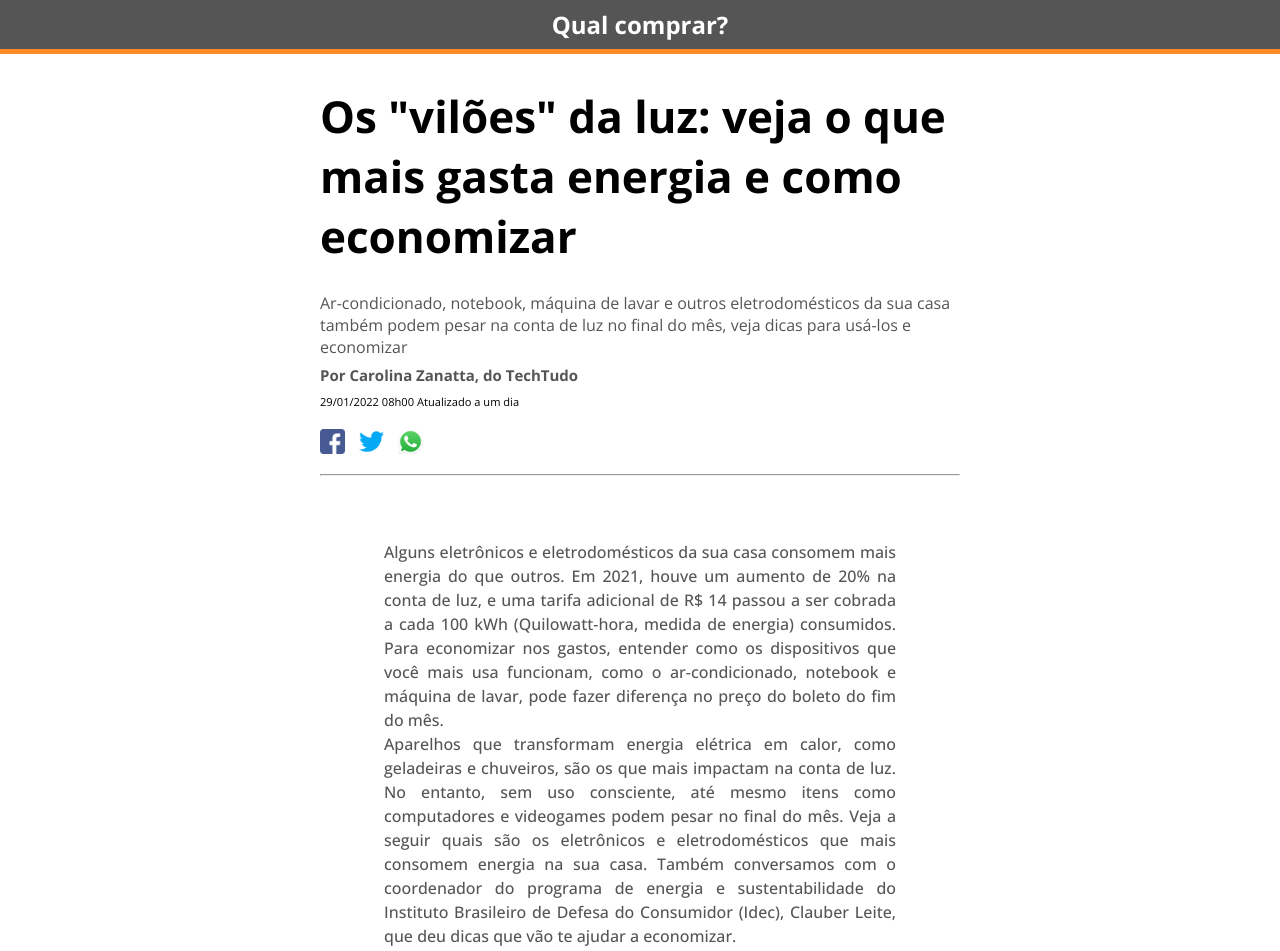
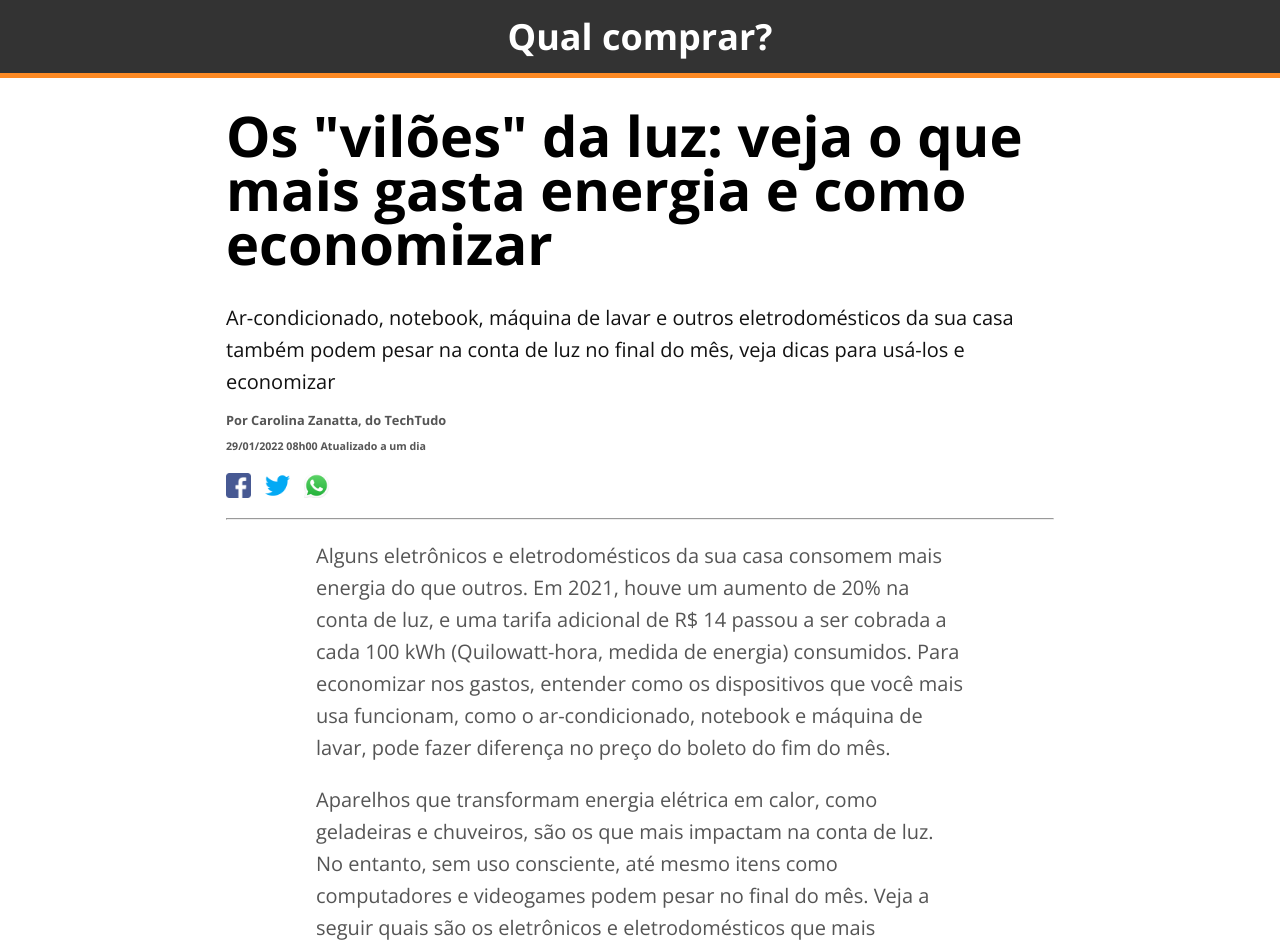
Before and after one commit to danielfeitosa4/paginaDeConteudo, a plain HTML site: page index.html in a window 1280 px wide. Shown: the top 951 px of the page. Drawn offline with nearby package versions, Linux system fonts and the light colour scheme.

Commit message:
concluindo estilizacao do css

```diff
--- a/css/style.css
+++ b/css/style.css
@@ -20,7 +20,9 @@ body {
 }
 
 .top-bar {
-  background-color: var(--color-font-primary);
+  background-color: var(--color-top-footer);
+  font-size: 24px;
+  font-weight: bold;
   padding: 0.5em;
   text-align: center;
   border-bottom: 5px solid #fd8a24;
@@ -28,30 +30,29 @@ body {
 }
 
 .container {
-  width: 50vw;
+  max-width: 888px;
   margin: auto;
-  padding-top: 2em;
+  padding: 30px;
 }
 
 .header h1 {
-  font-weight: 700;
-  font-size: 44px;
+  font-size: 56px;
   margin-bottom: 0.4em;
+  line-height: 54px;
 }
 
-.header p, h3, h4{
+.header p{
+  font-weight: 400;
+  font-size: 20px;
   padding-top: 0.5em;
-  color: var(--color-font-primary);
+  color: var(--color-font-secondary);
 }
 
-.header h3{
-  color: #555;
-  font-size: 15px;
-}
-
-.header h4{
+.author h3, sub{
   color: var(--color-font-primary);
-  font-size: 10px;
+  font-size: 0.8em;
+  font-weight: bold;
+  padding-top: 1em;
 }
 
 .header a, img {
@@ -61,17 +62,33 @@ body {
 }
 
 .content {
-  padding: 4em;
-  text-align: justify;
-  line-height: 1.5em;
+  max-width: 648px;
+  margin: auto;
   color: var(--color-font-primary);
-  font-weight: 500;
 }
 
-.content img {
+p {
+  font-size: 20px;
+  line-height: 32px;
+  margin-top: 1em;
+}
+
+figure {
+  margin: 40px 0;
+}
+
+figure>img {
+  width: 100%;
+}
+
+.image2 {
   width: 500px;
-  margin: 1em auto;
+  margin: 40px auto;
   display: block;
+}
+
+.number {
+  color: var(--color-font-secondary);
 }
 
 .footer {
```
